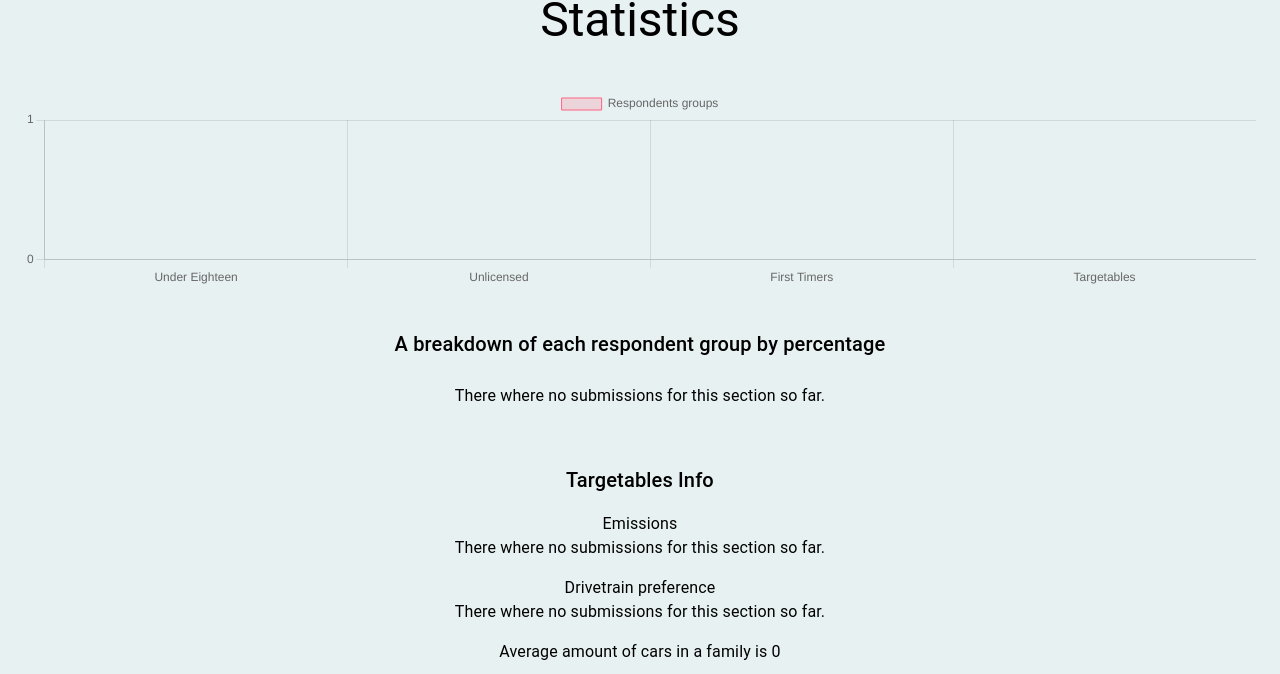
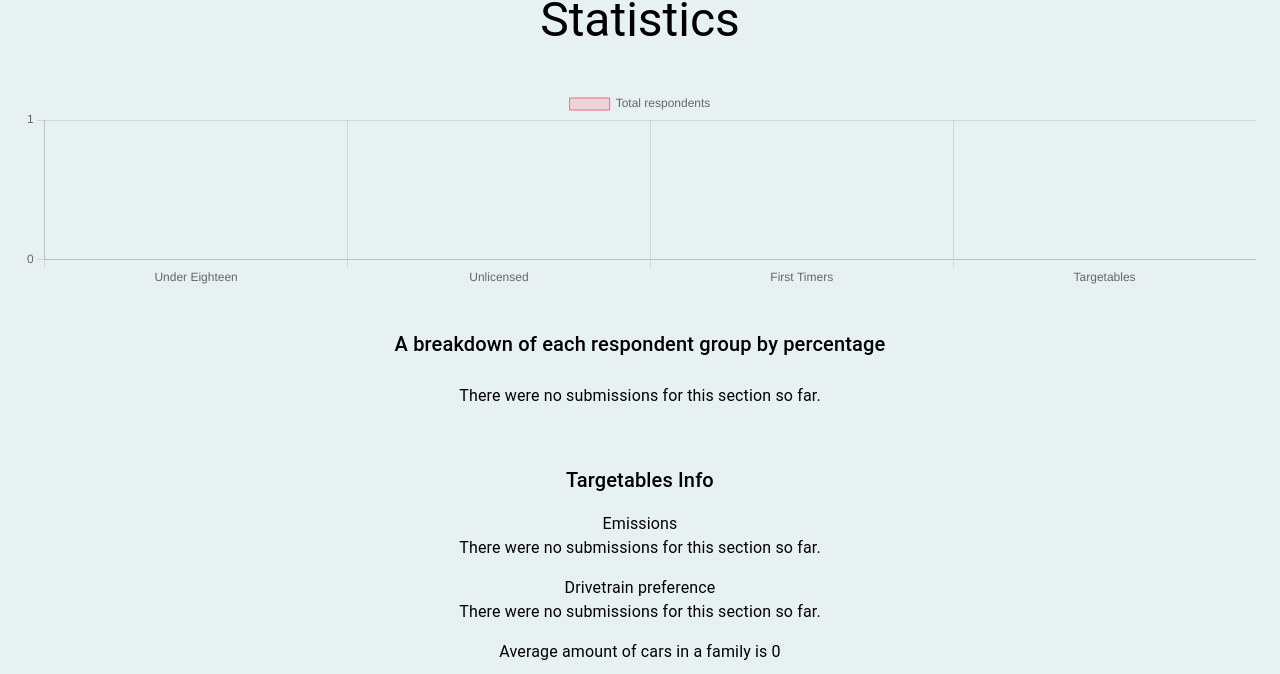
Before and after one commit to stefan320/dynamic-survey, a React (Create React App) app: page /statistics in a window 1280 px wide. Shown: the part 137-811 px from the top of the page. Built offline with nearby package versions, Linux system fonts and the light colour scheme.

Commit message:
build app

```diff
--- a/src/components/Charts/PieChart/PieChart.js
+++ b/src/components/Charts/PieChart/PieChart.js
@@ -53,7 +53,7 @@ const PieChart = (props) => {
         <Pie data={data} options={options} className={classes.PieChart} />
       ) : (
         <Typography>
-          There where no submissions for this section so far.
+          There were no submissions for this section so far.
         </Typography>
       )}
     </div>
--- a/src/pages/Statistics/Statistics.js
+++ b/src/pages/Statistics/Statistics.js
@@ -46,8 +46,6 @@ const Statistics = (props) => {
       props.totalParticipants
     ),
   };
-
-  console.log(percentages);
 
   const targetablesPercentages = {
     careAboutEmissions: calculatePercentage(
@@ -104,7 +102,7 @@ const Statistics = (props) => {
               camelCaseToSentence(str)
             )}
             values={Object.values(props.participants)}
-            datasetLabel={"Respondents groups"}
+            datasetLabel={"Total respondents"}
           />
         </Box>
         <Box py={2}>
```
